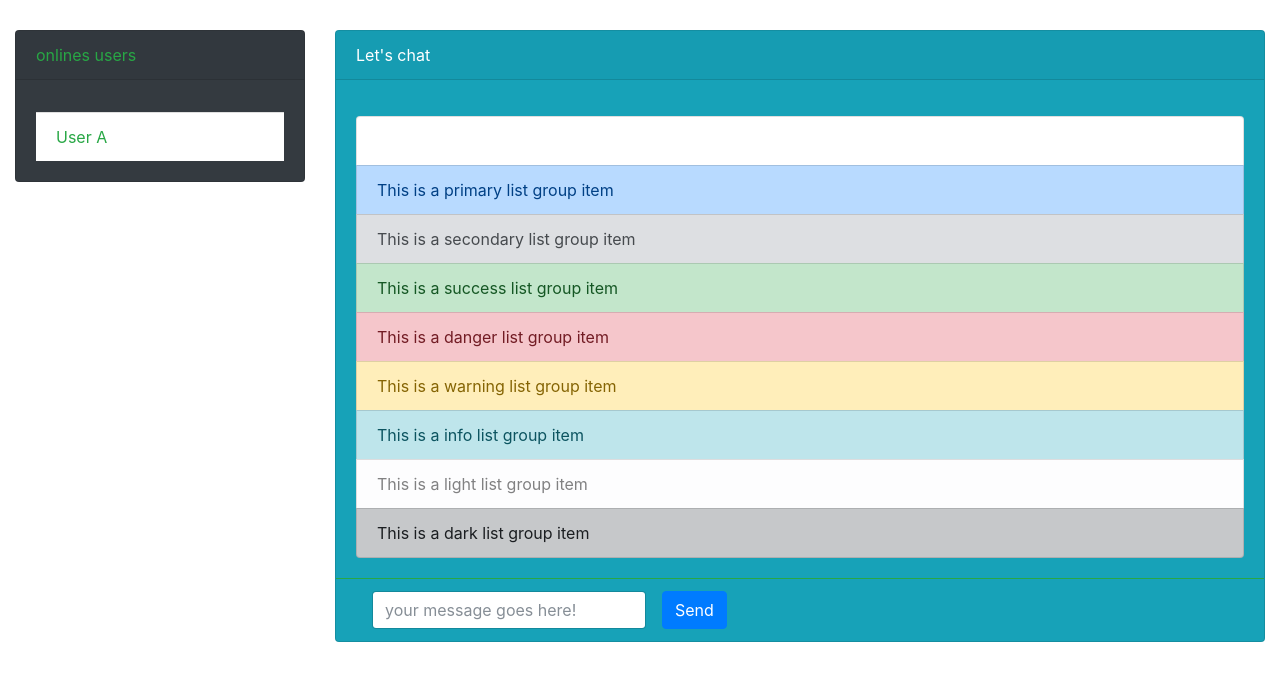
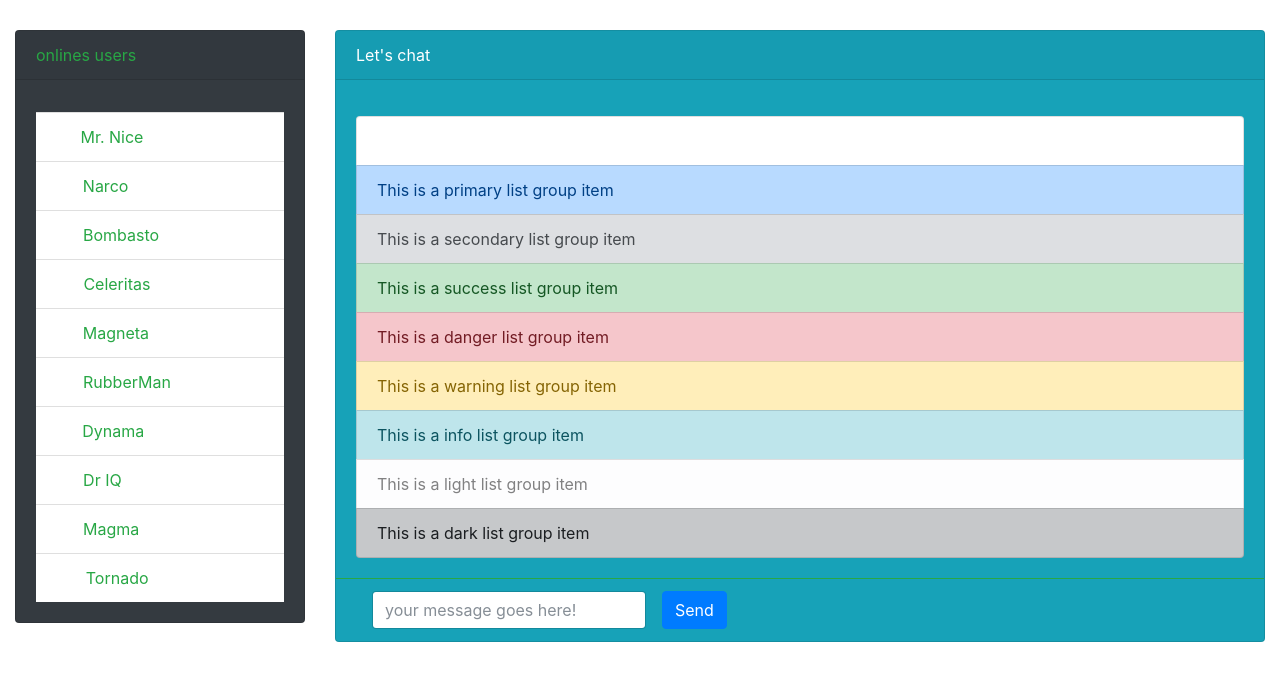
Before and after one commit to xiaoCong2014/ng-group-chat, an Angular app: page / in a window 1280 px wide. Shown: the top 680 px of the page. Built offline with nearby package versions, Linux system fonts and the light colour scheme.

Commit message:
在线用户数据列表 模拟

```diff
--- a/src/app/app.component.html
+++ b/src/app/app.component.html
@@ -9,8 +9,10 @@
           <div class="card-body">
             <h4 class="card-title"></h4>
 
-            <ul class="list-group list-group-flush">
-                <li class="list-group-item">User A</li>
+            <ul  class="list-group list-group-flush">
+                <li *ngFor="let user of users" class="list-group-item">
+                    <span class="badge">{{user.id}}</span> {{user.name}}
+                </li>
               </ul>
 
           </div>
--- a/src/app/app.component.ts
+++ b/src/app/app.component.ts
@@ -1,4 +1,22 @@
 import { Component } from '@angular/core';
+
+export class User {
+  id: number;
+  name: string;
+}
+
+const USERS: User[] = [
+  { id: 11, name: 'Mr. Nice' },
+  { id: 12, name: 'Narco' },
+  { id: 13, name: 'Bombasto' },
+  { id: 14, name: 'Celeritas' },
+  { id: 15, name: 'Magneta' },
+  { id: 16, name: 'RubberMan' },
+  { id: 17, name: 'Dynama' },
+  { id: 18, name: 'Dr IQ' },
+  { id: 19, name: 'Magma' },
+  { id: 20, name: 'Tornado' }
+];
 
 @Component({
   selector: 'app-root',
@@ -6,5 +24,9 @@ import { Component } from '@angular/core';
   styleUrls: ['./app.component.css']
 })
 export class AppComponent {
+
   title = 'app';
+
+  users = USERS;
+
 }
```
